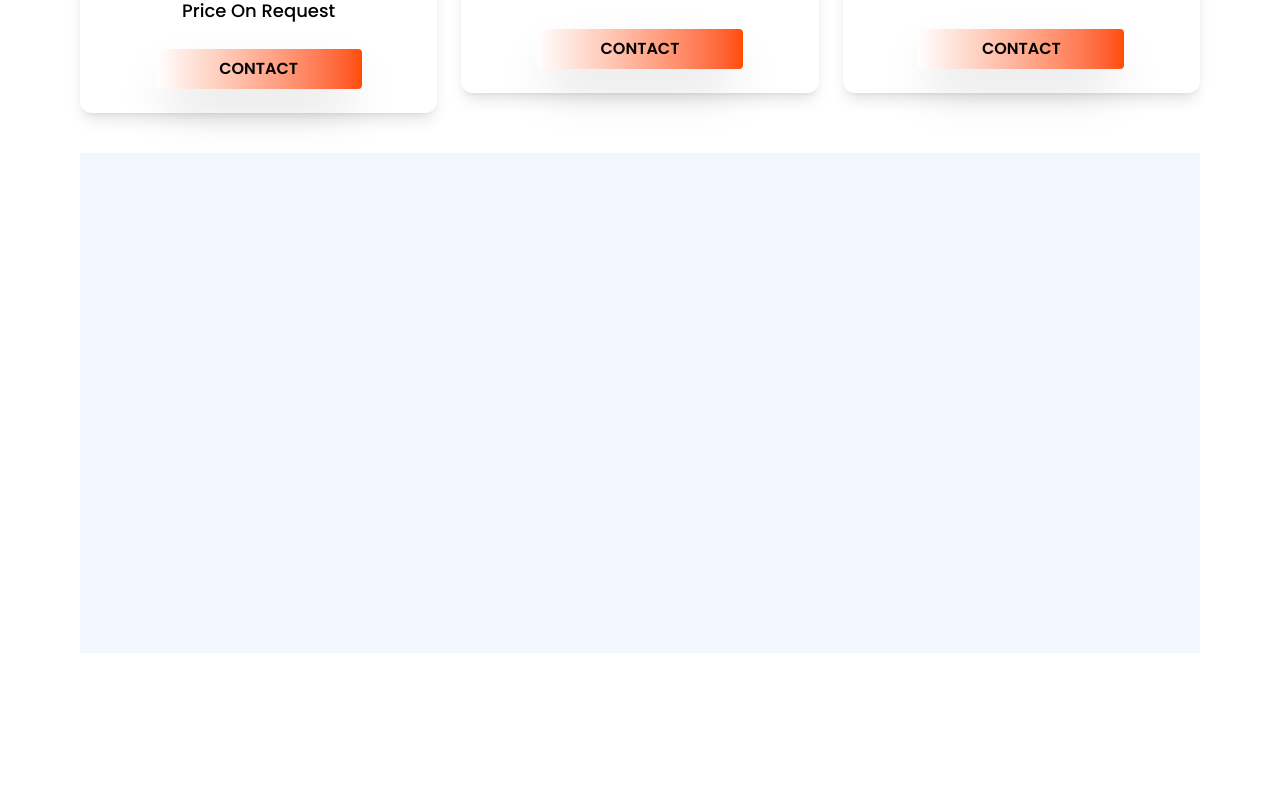
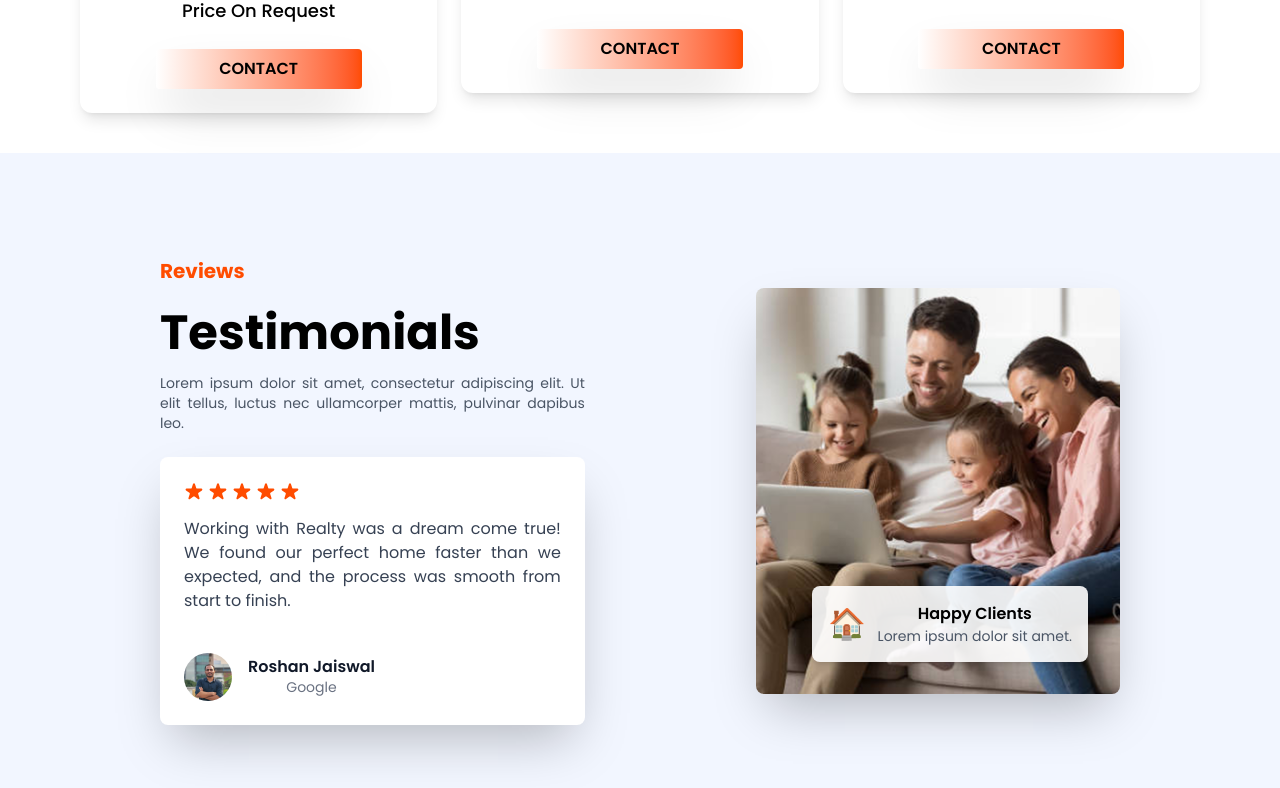
Before and after one commit to CodeCortex/pricetagFrontend, a React (Vite) app: page / in a window 1280 px wide. Shown: the part 3152-3940 px from the top of the page. Built offline with nearby package versions, Linux system fonts and the light colour scheme.

Commit message:
Refactor code structure for improved readability and maintainability

```diff
--- a/index.html
+++ b/index.html
@@ -4,6 +4,7 @@
     <meta charset="UTF-8" />
     <link rel="icon" type="image/svg+xml" href="/iconProperty.png" />
     <meta name="viewport" content="width=device-width, initial-scale=1.0" />
+
     <title>PropertyPriceTag</title>
   </head>
   <body>
--- a/src/components/layout/Hero.jsx
+++ b/src/components/layout/Hero.jsx
@@ -12,6 +12,7 @@ import { GradientButton } from '../common/Button/Button'
 import UnderConstruction from './UnderConstruction'
 import Footer from './Footer'
 import { PropertyValuationCategoriesCard } from '../common/Card/HeroCategoriesList'
+import Testmonial from "../../../src/assets/images/Testimonial.png"
 
 
 
@@ -22,7 +23,7 @@ const Hero = () => {
     }
 
     const check = () => {
-        alert("rajan Jaiswal");
+        alert("Roshan Jaiswal");
     }
     return (
         <div className=''>
@@ -134,8 +135,73 @@ const Hero = () => {
             </section>
 
 
-            <section id="#testimonials" className="px-20 pt-10">
-                <div className="h-[500px] bg-[#F2F6FF]"></div>
+            <section id="#testimonials" className="px-20 py-6 mt-10 bg-[#F2F6FF]">
+
+                <div className="max-w-7xl mx-auto gap-12 items-center flex p-20">
+                    <div className='w-1/2 pr-8'>
+                        <p className='text-xl text-orange text-start font-bold mb-2 '>Reviews</p>
+                        <p className='text-5xl text-start font-bold py-4'>Testimonials</p>
+                        <p className='text-sm text-justify pb-6 text-gray-600'>Lorem ipsum dolor sit amet, consectetur adipiscing elit. Ut elit tellus, luctus nec ullamcorper mattis, pulvinar dapibus leo.</p>
+
+                        {/* Testmonial card */}
+                        <div className='bg-white rounded-lg max-w-lg p-6 shadow-2xl' >
+                            <div className="flex gap-1 text-orange">
+                                {[...Array(5)].map((_, i) => (
+                                    <svg
+                                        key={i}
+                                        xmlns="http://www.w3.org/2000/svg"
+                                        viewBox="0 0 20 20"
+                                        fill="currentColor"
+                                        className="w-5 h-5"
+                                    >
+                                        <path d="M9.049 2.927c.3-.921 1.603-.921 1.902 0l1.286 3.974a1 1 0 00.95.69h4.178c.969 0 1.371 1.24.588 1.81l-3.38 2.455a1 1 0 00-.364 1.118l1.286 3.974c.3.921-.755 1.688-1.538 1.118l-3.38-2.455a1 1 0 00-1.176 0l-3.38 2.455c-.783.57-1.838-.197-1.538-1.118l1.286-3.974a1 1 0 00-.364-1.118L2 9.401c-.783-.57-.38-1.81.588-1.81h4.178a1 1 0 00.95-.69l1.286-3.974z" />
+                                    </svg>
+                                ))}
+                            </div>
+
+                            <p className='mt-4 text-gray-700 text-justify'>Working with Realty was a dream come true! We found our perfect home faster than we expected, and the process was smooth from start to finish.</p>
+
+                            {/* User Info */}
+                            <div className="flex items-center pt-10 gap-4">
+                                <img
+                                    src="/src/assets/images/user.jpg"    // replace with actual image path
+                                    alt="Roshan Jaiswal"
+                                    className="w-12 h-12 rounded-full object-cover"
+                                />
+
+                                <div>
+                                    <p className="font-semibold text-gray-900 leading-tight">
+                                        Roshan Jaiswal
+                                    </p>
+                                    <p className="text-sm text-gray-500">
+                                        Google
+                                    </p>
+                                </div>
+                            </div>
+                        </div>
+                    </div>
+
+
+                    {/* Right image */}
+                    <div className='w-1/2 relative flex justify-end'>
+                        <img src={Testmonial} alt="testimonial image" className='w-[80%] rounded-lg shadow-2xl object-cover' />
+
+                        <div className="absolute bottom-8  right-8 bg-white/90 p-4 rounded-lg shadow-md flex items-center gap-3">
+                            <div className="text-orange text-3xl">🏠</div>
+                            <div>
+                                <p className="font-semibold">Happy Clients</p>
+                                <p className="text-sm text-gray-600">
+                                    Lorem ipsum dolor sit amet.
+                                </p>
+                            </div>
+                        </div>
+
+
+                    </div>
+
+
+
+                </div>
             </section>
 
 
```
Also changed, not shown: src/assets/images/Testimonial.png (added), src/assets/images/user.jpg (added).
